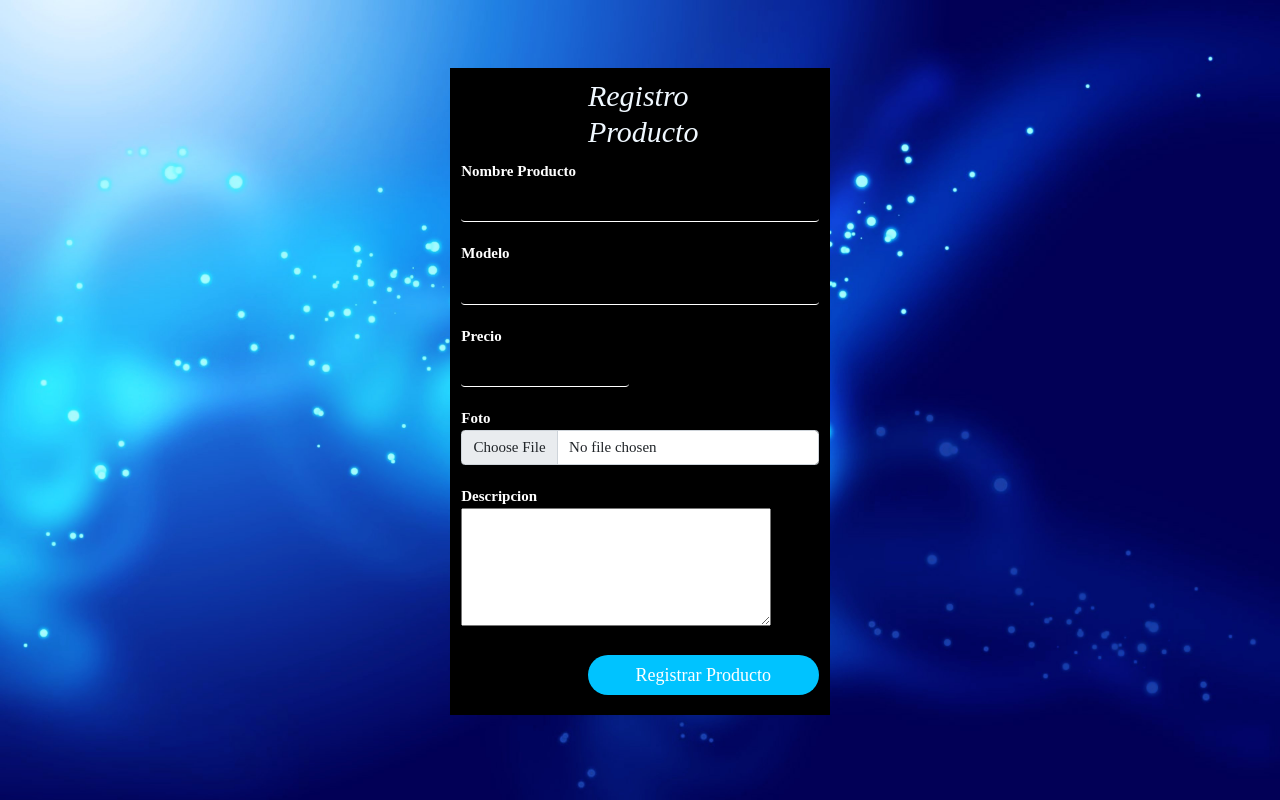
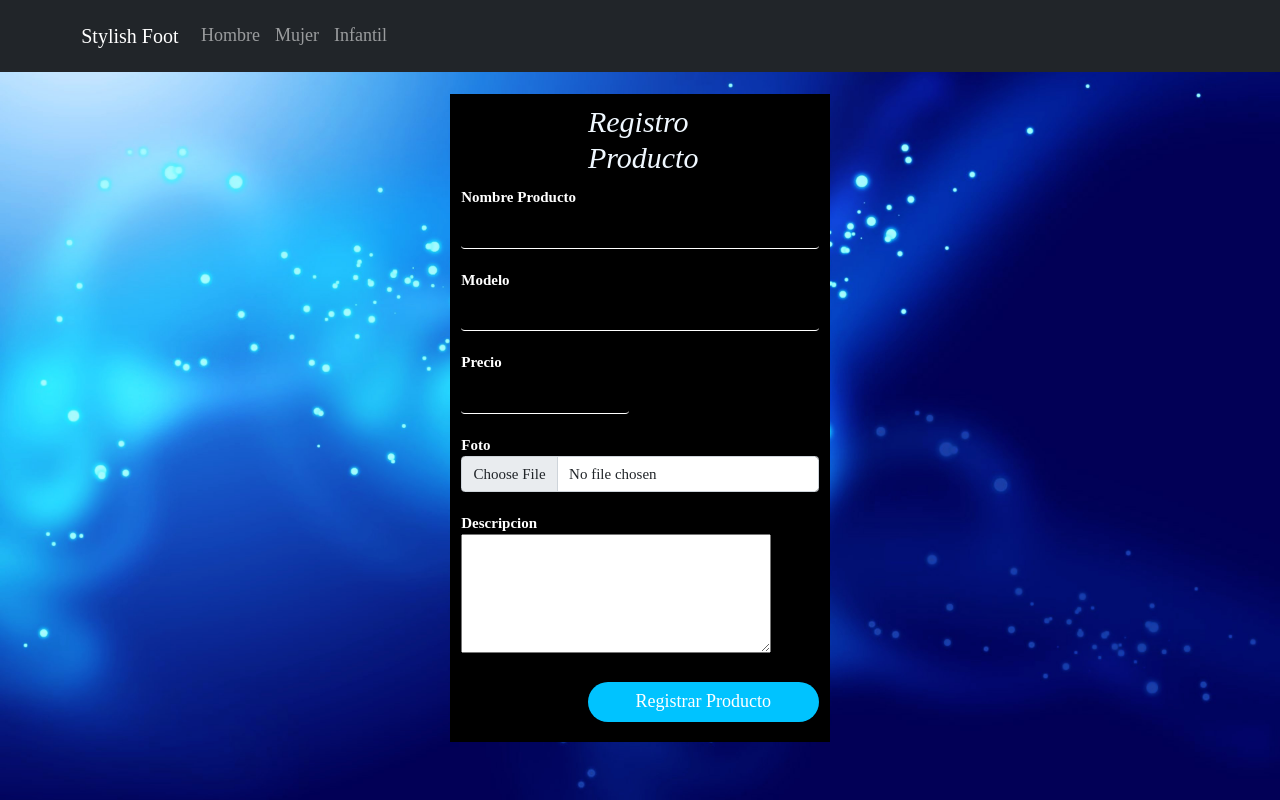
Before and after one commit to Sadrach97/ProyectoWeb_Dj_ango, a Django app: page /Agregar in a window 1280 px wide. Run offline with Django 4.2, Linux system fonts and the light colour scheme; some libraries are stand-ins or nearby versions; some web fonts are replaced.

Commit message:
cambiar parte 12

```diff
--- a/ProyectoWeb/StylishFoot/TiendaOnline/templates/AgregarP.html
+++ b/ProyectoWeb/StylishFoot/TiendaOnline/templates/AgregarP.html
@@ -25,8 +25,33 @@
 
 </head>
 <body>
-    <br>
-    <br>
+    <header>
+        <div class="navbar navbar-expand-lg navbar-dark bg-dark">
+            <div class="container">
+                <a href="{% url 'inicio logo' %}" class="navbar-brand">
+                    <strong><h4>Stylish Foot</h4></strong>
+                </a>
+                <button class="navbar-toggler" type="button" data-bs-toggle="collapse" data-bs-target="#navbarHeader" aria-controls="navbarHeader" aria-expanded="false" aria-label="Toggle navigation">
+                    <span class="navbar-toggler-icon"></span>
+                </button>
+
+                <div class="collapse navbar-collapse" id="navbarHeader">
+                    <ul class="navbar-nav me-auto mb-2 mb-lg-0">
+                        <li class="nav-item">
+                            <a href="Proyecto/hombree.html" class="nav-link "><h5>Hombre</h5></a>
+                        </li>
+                        <li class="nav-item">
+                        <a href="Proyecto/mujer.html" class="nav-link "><h5>Mujer</h5></a>
+                        </li>
+                        <li class="nav-item">
+                            <a href="Proyecto/children.html" class="nav-link"><h5>Infantil</h5></a>
+                        </li>
+                    </ul>
+</script>
+                </div>
+            </div>
+        </div>
+    </header>
     <br>
     <div class="container">
         <div class="row">
```
